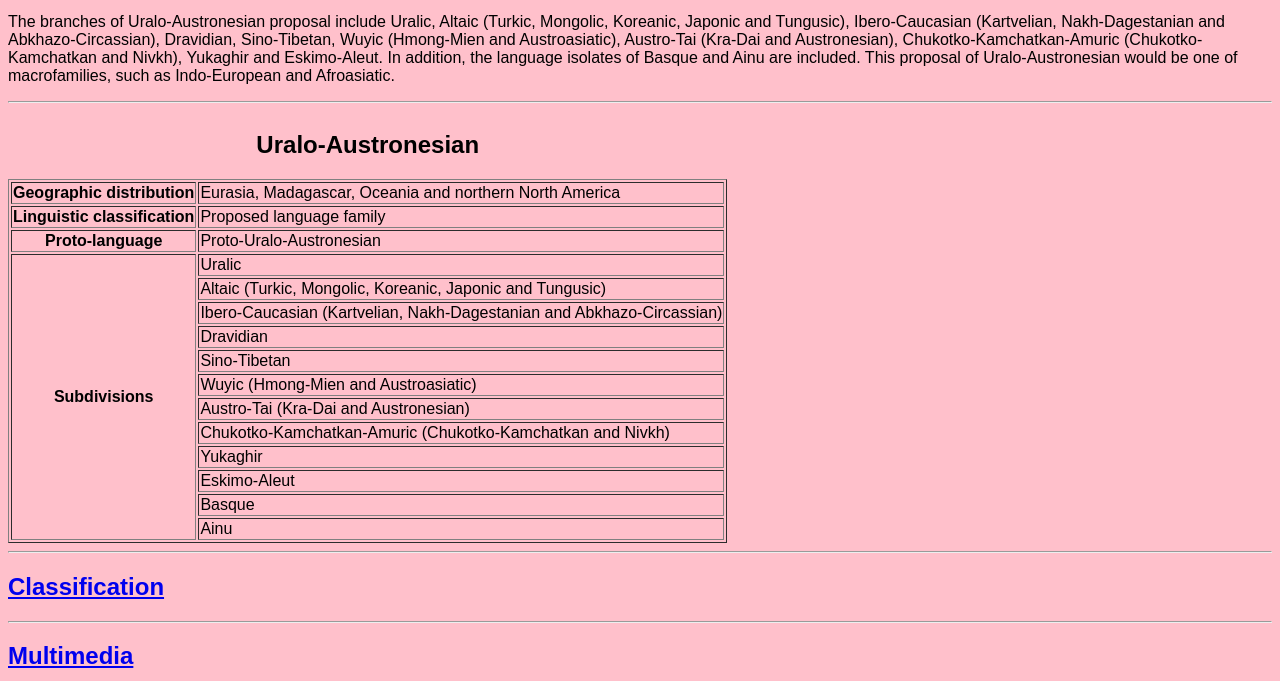
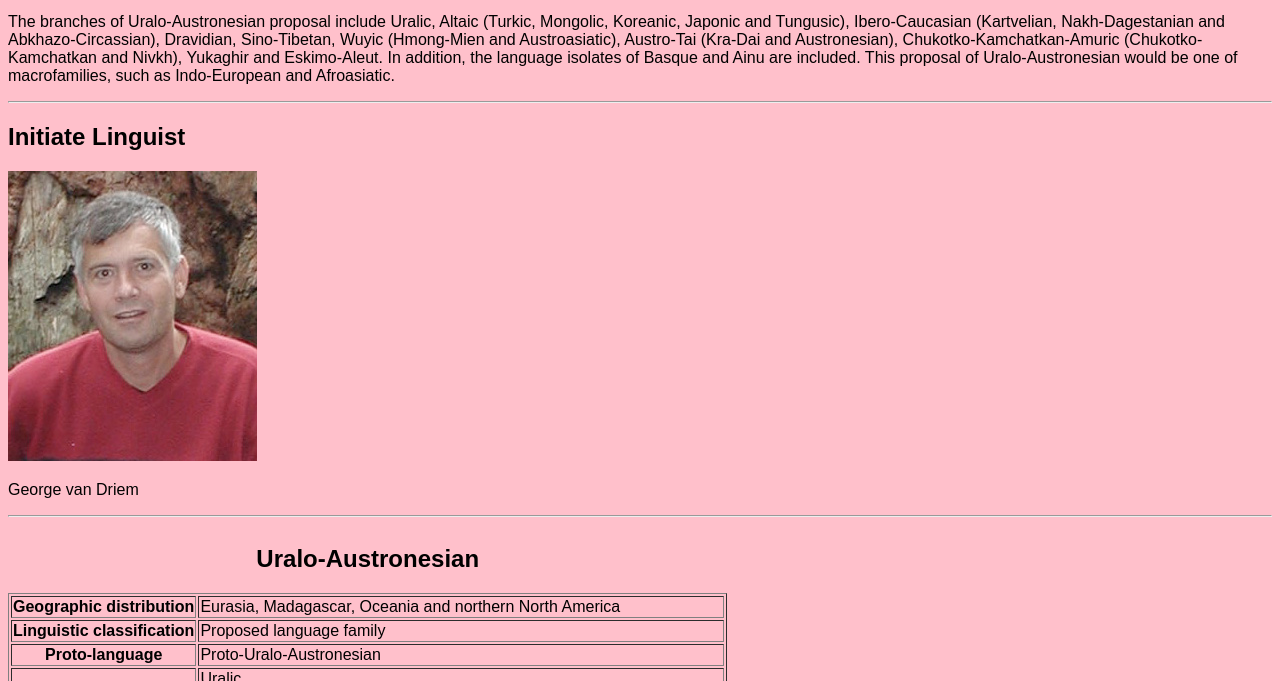
Before and after one commit to KenShek6626/ITP4827b.github.io, a plain HTML site: page index.html in a window 1280 px wide. Shown: the part 119-800 px from the top of the page. Drawn offline with Linux system fonts and the light colour scheme.

Commit message:
Update index.html

```diff
--- a/index.html
+++ b/index.html
@@ -27,6 +27,10 @@
         such as Indo-European and Afroasiatic.</p>
 
     <hr>
+     <h2>Initiate Linguist</h2>
+     <img src="george_van_driem.jpg"/>
+     <p>George van Driem</p>
+     <hr>
     <table border="1">
         <caption><h2>Uralo-Austronesian</h2></caption>
         <tr>
```
